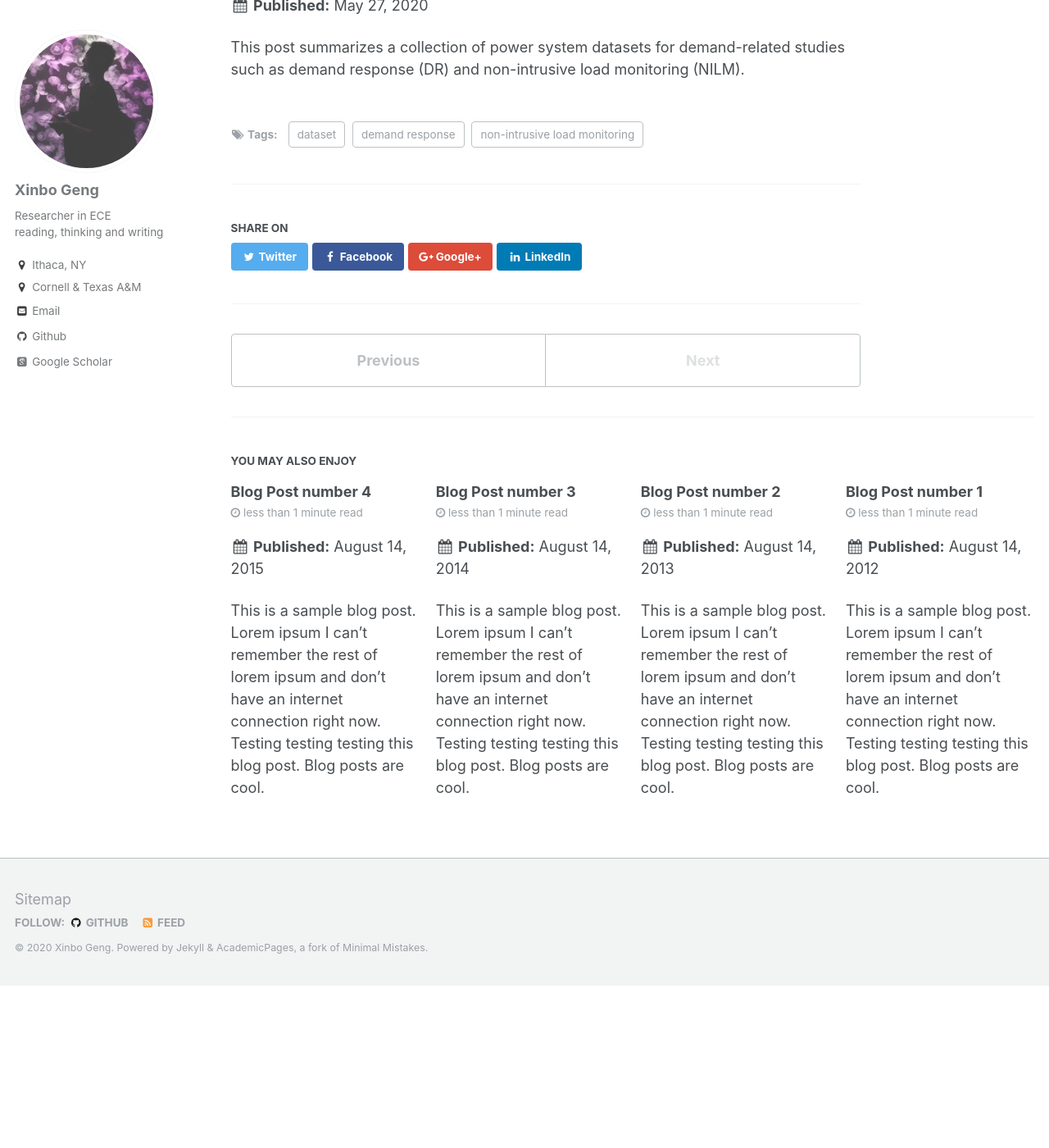
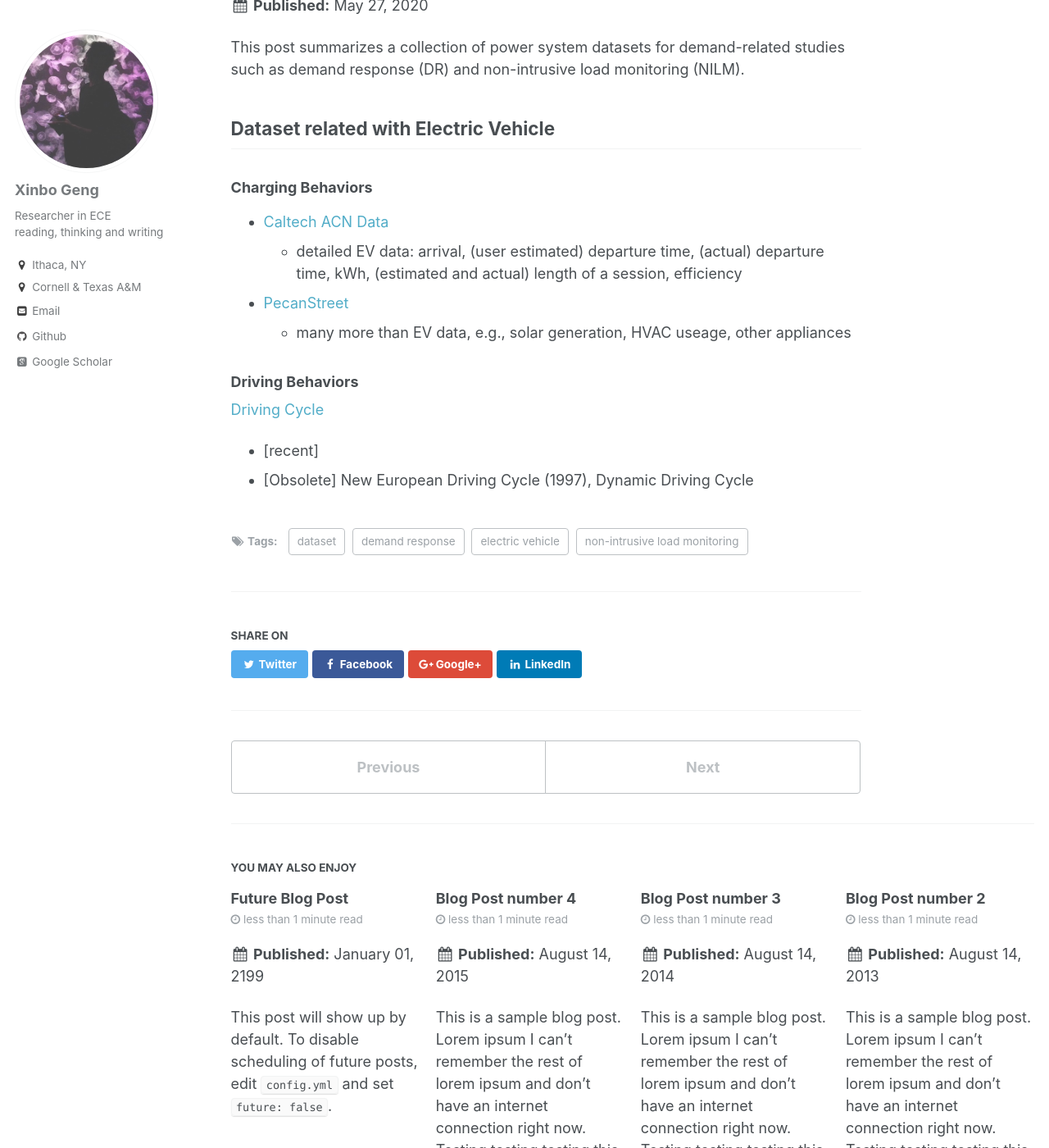
Before and after one commit to xb00dx/xb00dx.github.io, a Jekyll site: the page built from _posts/2020-05-27-Demand-Dataset.md, in a window 1280 px wide and 1400 px high, scrolled down 198 px. Shown: the whole window at 82% size. Built offline with Jekyll 4.4.1, drawn with Linux system fonts in a browser that asks for light colours; some web fonts are replaced.

Commit message:
no message

```diff
--- /dev/null
+++ b/_posts/0000-01-01-future-post.md
@@ -0,0 +1,11 @@
+---
+title: 'Future Blog Post'
+date: 2199-01-01
+permalink: /posts/2012/08/blog-post-4/
+tags:
+  - cool posts
+  - category1
+  - category2
+---
+
+This post will show up by default. To disable scheduling of future posts, edit `config.yml` and set `future: false`.
--- a/_posts/2020-05-27-Demand-Dataset.md
+++ b/_posts/2020-05-27-Demand-Dataset.md
@@ -6,6 +6,20 @@ tags:
   - dataset
   - demand response
   - non-intrusive load monitoring
+  - electric vehicle
 ---
 
 This post summarizes a collection of power system datasets for demand-related studies such as demand response (DR) and non-intrusive load monitoring (NILM).
+
+
+## Dataset related with Electric Vehicle
+### Charging Behaviors
+- [Caltech ACN Data](https://ev.caltech.edu/dataset)
+	- detailed EV data: arrival, (user estimated) departure time, (actual) departure time, kWh, (estimated and actual) length of a session, efficiency
+- [PecanStreet](https://www.pecanstreet.org/dataport/about/)
+	- many more than EV data, e.g., solar generation, HVAC useage, other appliances
+
+### Driving Behaviors
+[Driving Cycle](https://en.wikipedia.org/wiki/Driving_cycle)
+- [recent]
+- [Obsolete] New European Driving Cycle (1997), Dynamic Driving Cycle
```
